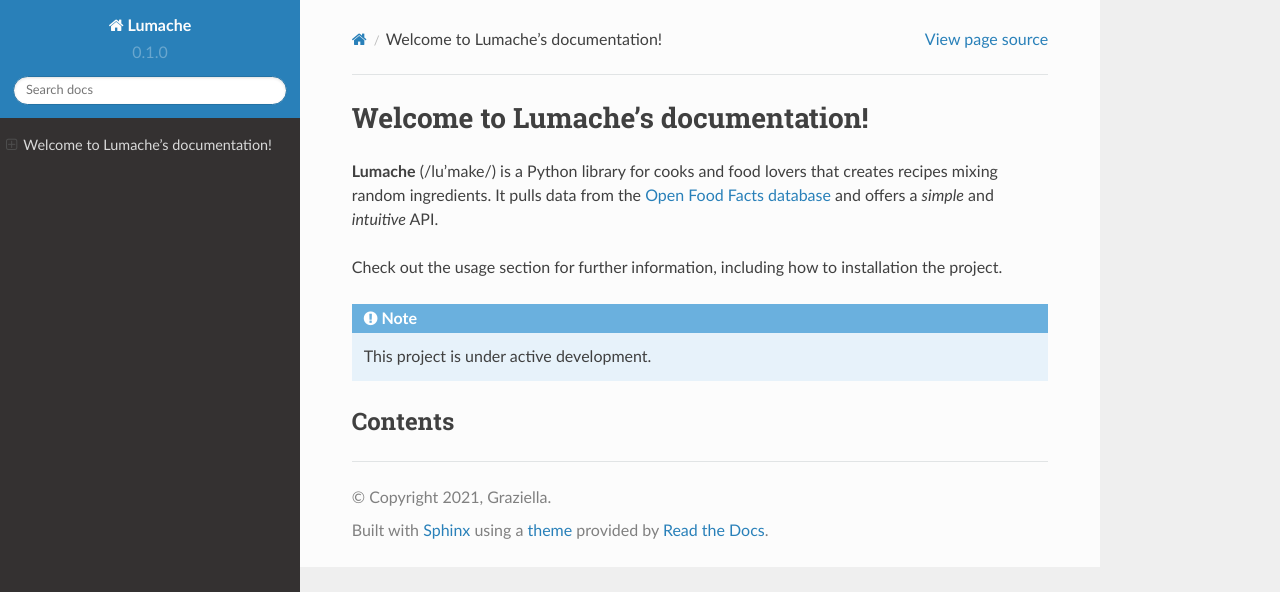
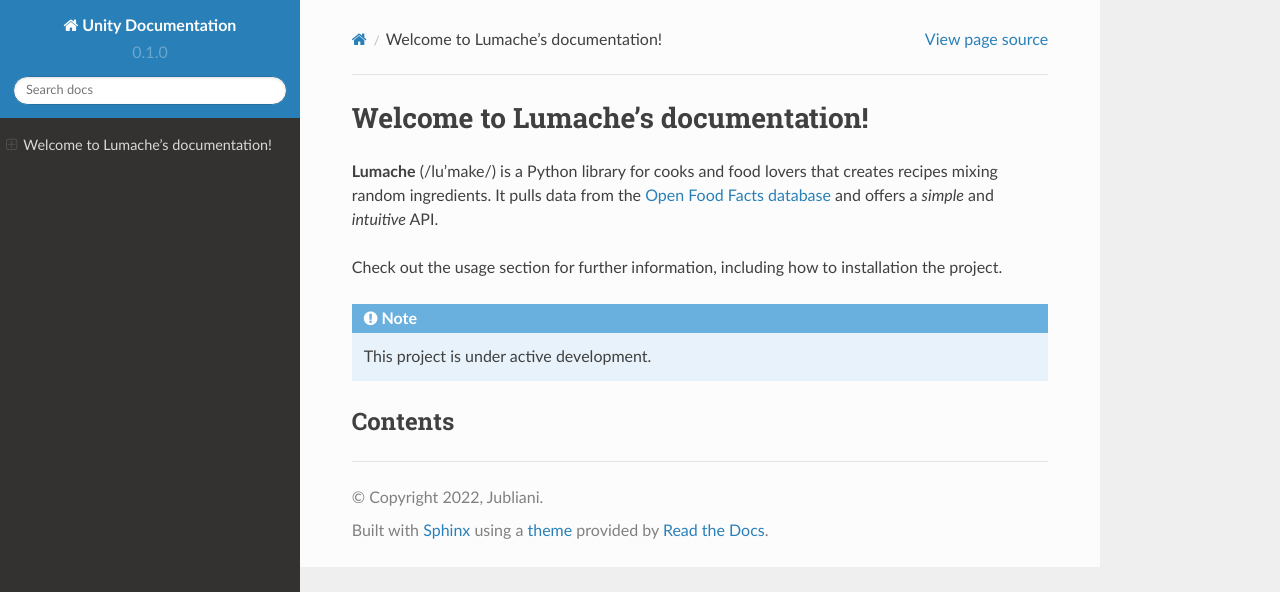
Before and after one commit to Jubliani/Unity-Documentation, a Sphinx documentation site: the page built from docs/source/index.rst, in a window 1280 px wide. Shown: the top 592 px of the page. Built offline with Sphinx 7.4.7 and the Read the Docs theme 2.0.0, drawn with Linux system fonts in a browser that asks for light colours; pages that are not in the unit, such as notebooks, are missing from menus.

Commit message:
Update conf.py

```diff
--- a/docs/source/conf.py
+++ b/docs/source/conf.py
@@ -2,9 +2,9 @@
 
 # -- Project information
 
-project = 'Lumache'
-copyright = '2021, Graziella'
-author = 'Graziella'
+project = 'Unity Documentation'
+copyright = '2022, Jubliani'
+author = 'Jubliani'
 
 release = '0.1'
 version = '0.1.0'
```
